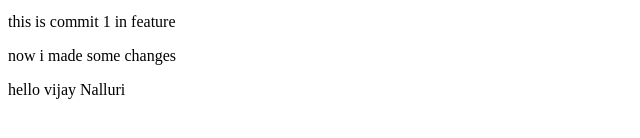
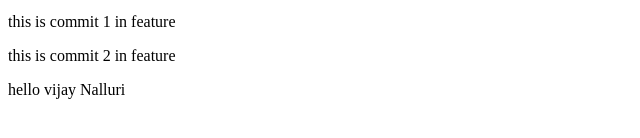
Before and after one commit to vijaynalluri/git_practice, a plain HTML site: page index.html in a window 1280 px wide. Shown: the part 148-286 px from the top of the page, 0-640 px from the left. Drawn offline with Linux system fonts and the light colour scheme.

Commit message:
Update index.html commit 2

```diff
--- a/index.html
+++ b/index.html
@@ -15,7 +15,7 @@
         this is commit 1 in feature
     </p>
     <p>
-        now i made some changes
+        this is commit 2 in feature
     </p>
     <p>
         hello vijay Nalluri
```
